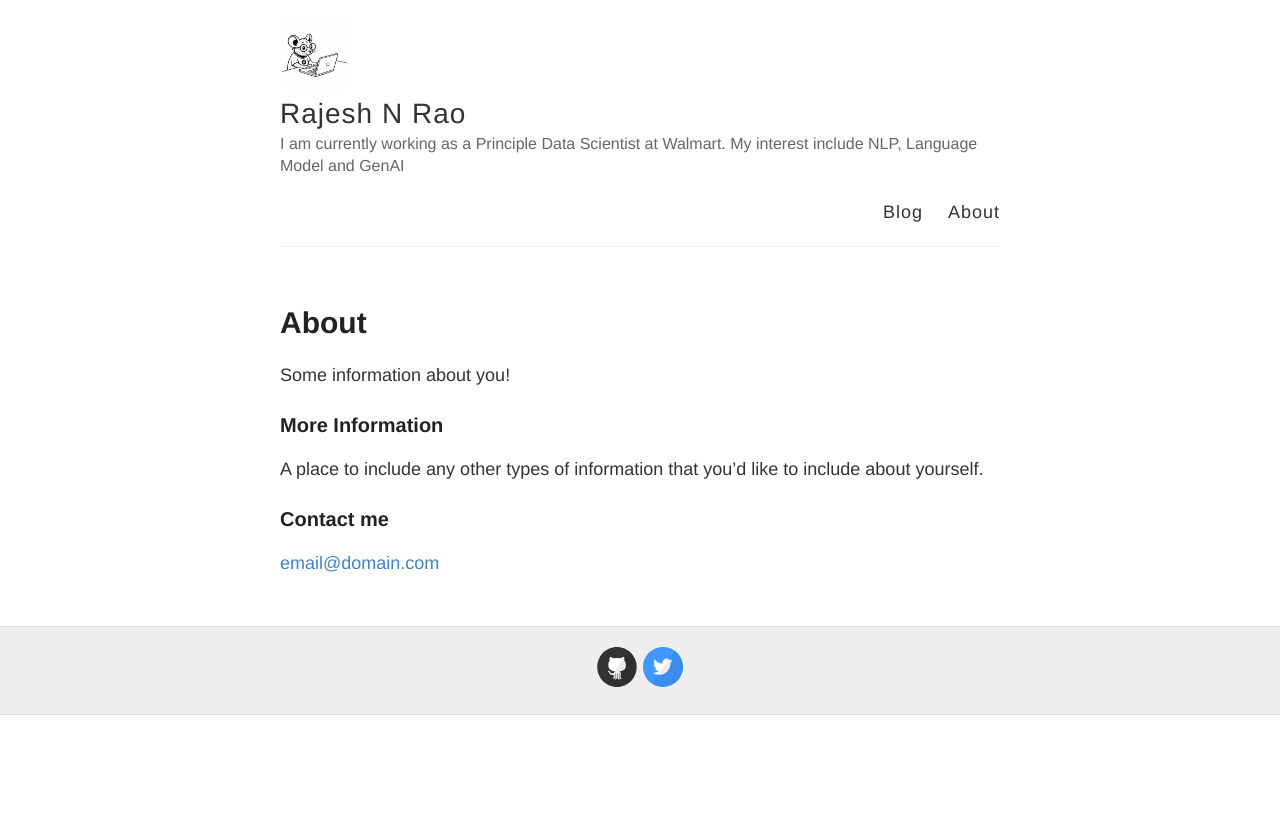
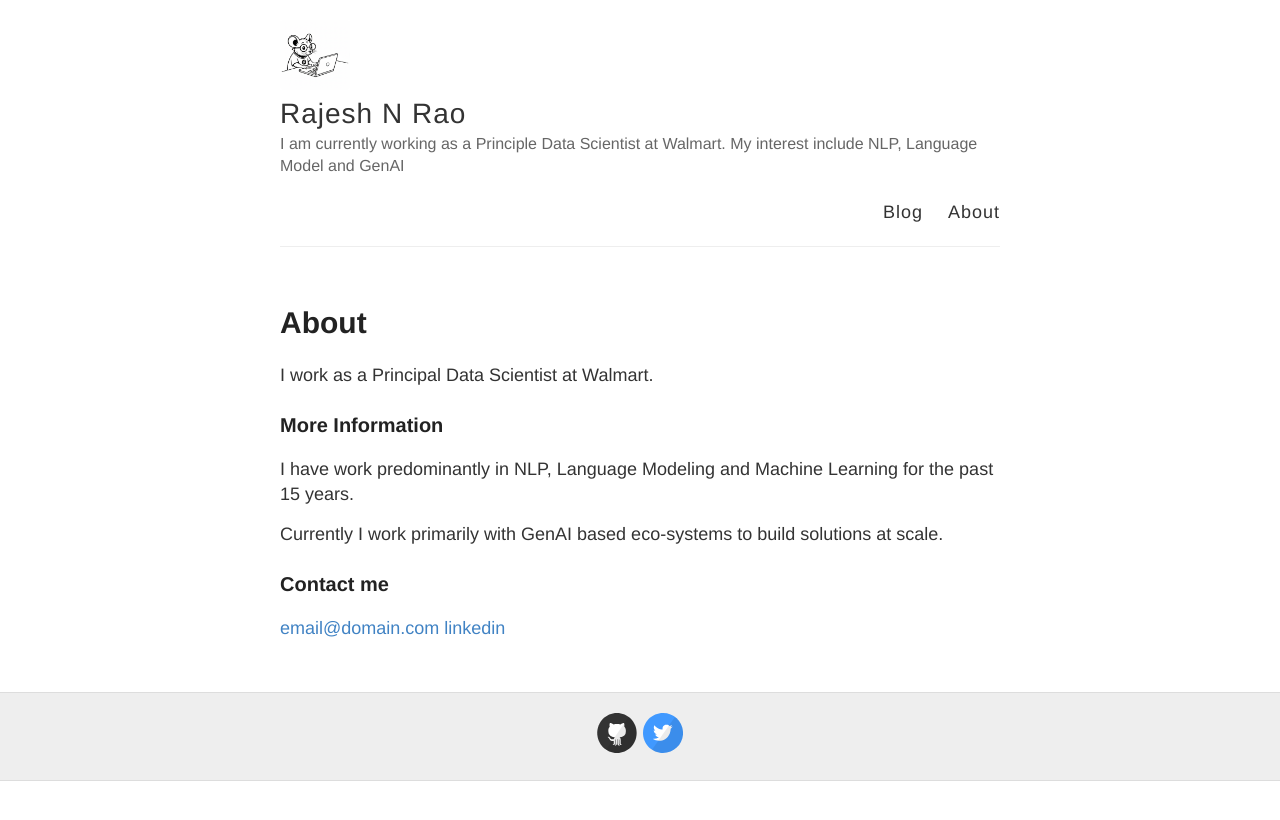
Before and after one commit to rnr415/rnr415.github.io, a Jekyll site: the page built from about.md, in a window 1280 px wide. Shown: the top 820 px of the page. Built offline with Jekyll 4.4.1, drawn with Linux system fonts in a browser that asks for light colours.

Commit message:
updated about me page.

```diff
--- a/about.md
+++ b/about.md
@@ -4,12 +4,15 @@ title: About
 permalink: /about/
 ---
 
-Some information about you!
+I work as a Principal Data Scientist at Walmart.
 
 ### More Information
 
-A place to include any other types of information that you'd like to include about yourself.
+I have work predominantly in NLP, Language Modeling and Machine Learning for the past 15 years.
+
+Currently I work primarily with GenAI based eco-systems to build solutions at scale.
 
 ### Contact me
 
-[email@domain.com](mailto:email@domain.com)
+[email@domain.com](mailto:rnr415@gmail.com)
+[linkedin](https://www.linkedin.com/in/nrajeshrao/)
```
